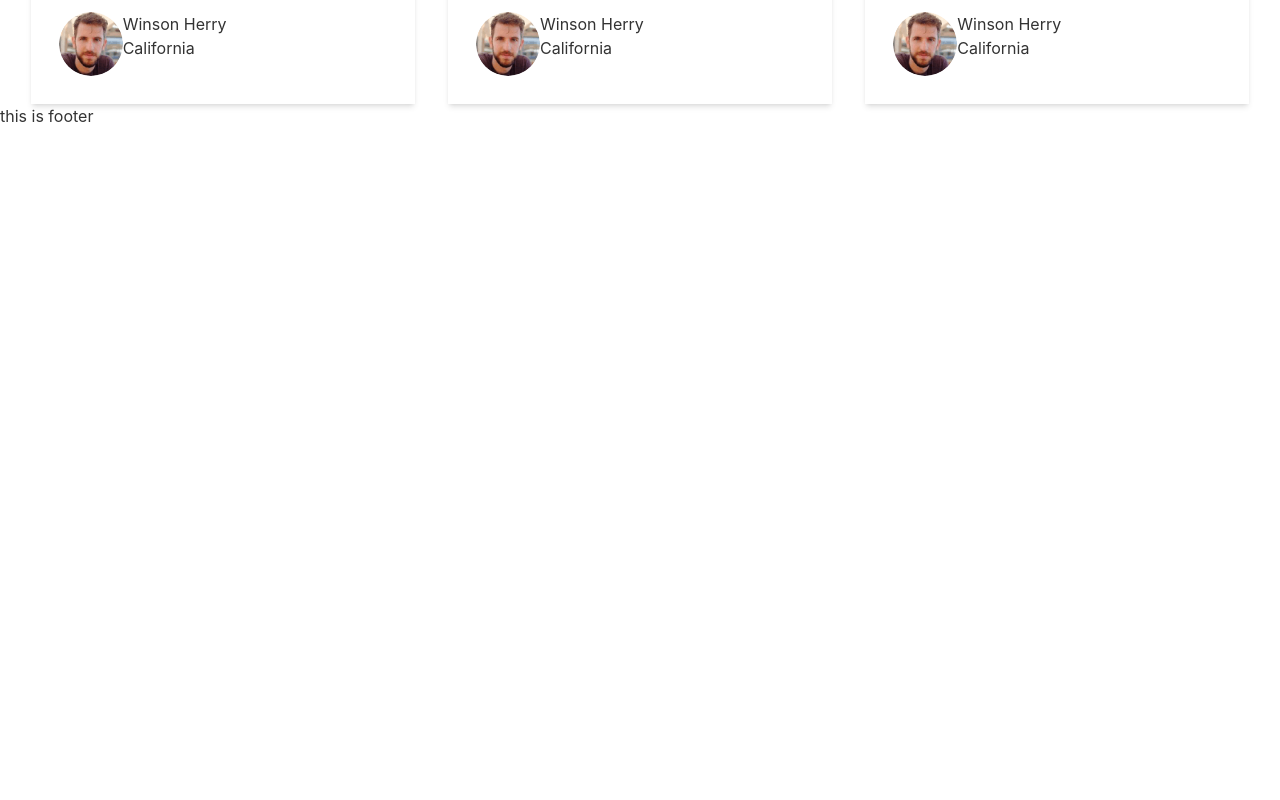
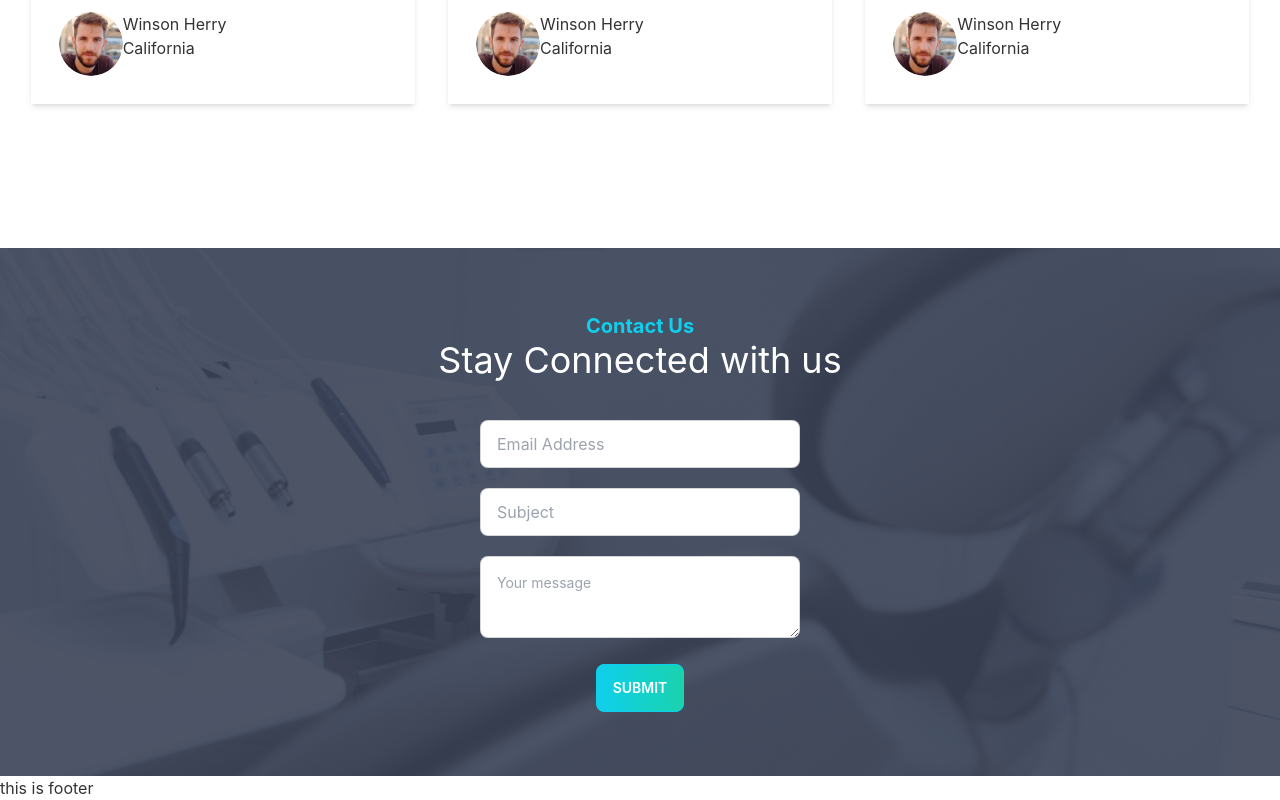
Before and after one commit to sowmik-sec/doctors-portal-client, a React (Create React App) app: page / in a window 1280 px wide. Shown: the part 3124-3924 px from the top of the page. Before the commit the page ends 3252 px from the top, so only its background shows below. Built offline with nearby package versions, Linux system fonts and the light colour scheme.

Commit message:
contact section added

```diff
--- /dev/null
+++ b/src/Pages/Home/Contact/Contact.js
@@ -0,0 +1,47 @@
+import React from "react";
+import PrimaryButton from "../../../components/PrimaryButton/PrimaryButton";
+import photo from "../../../assets/images/appointment.png";
+
+const Contact = () => {
+  return (
+    <div>
+      <div
+        className="mt-36 py-16"
+        style={{
+          background: `url(${photo})`,
+          backgroundRepeat: "no-repeat",
+          backgroundSize: "cover",
+        }}
+      >
+        <div className="text-center">
+          <h4 className="text-xl text-primary font-bold">Contact Us</h4>
+          <h2 className="text-4xl mb-10 text-white">Stay Connected with us</h2>
+          <input
+            type="text"
+            placeholder="Email Address"
+            className="input input-bordered w-full max-w-xs mb-5"
+          />
+          <br />
+          <input
+            type="text"
+            placeholder="Subject"
+            className="input input-bordered w-full max-w-xs mb-5"
+          />
+          <br />
+          <textarea
+            className="textarea textarea-bordered textarea-md w-full max-w-xs mb-5"
+            name=""
+            id=""
+            cols="30"
+            rows="2"
+            placeholder="Your message"
+          ></textarea>
+          <br />
+          <PrimaryButton>Submit</PrimaryButton>
+        </div>
+      </div>
+    </div>
+  );
+};
+
+export default Contact;
--- a/src/Pages/Home/Home/Home.js
+++ b/src/Pages/Home/Home/Home.js
@@ -1,5 +1,6 @@
 import React from "react";
 import Banner from "../Banner/Banner";
+import Contact from "../Contact/Contact";
 import InfoCards from "../InfoCards/InfoCards";
 import MakeAppointment from "../MakeAppointment/MakeAppointment";
 import Services from "../Services/Services";
@@ -13,6 +14,7 @@ const Home = () => {
       <Services />
       <MakeAppointment />
       <Testimonials />
+      <Contact />
     </div>
   );
 };
```
